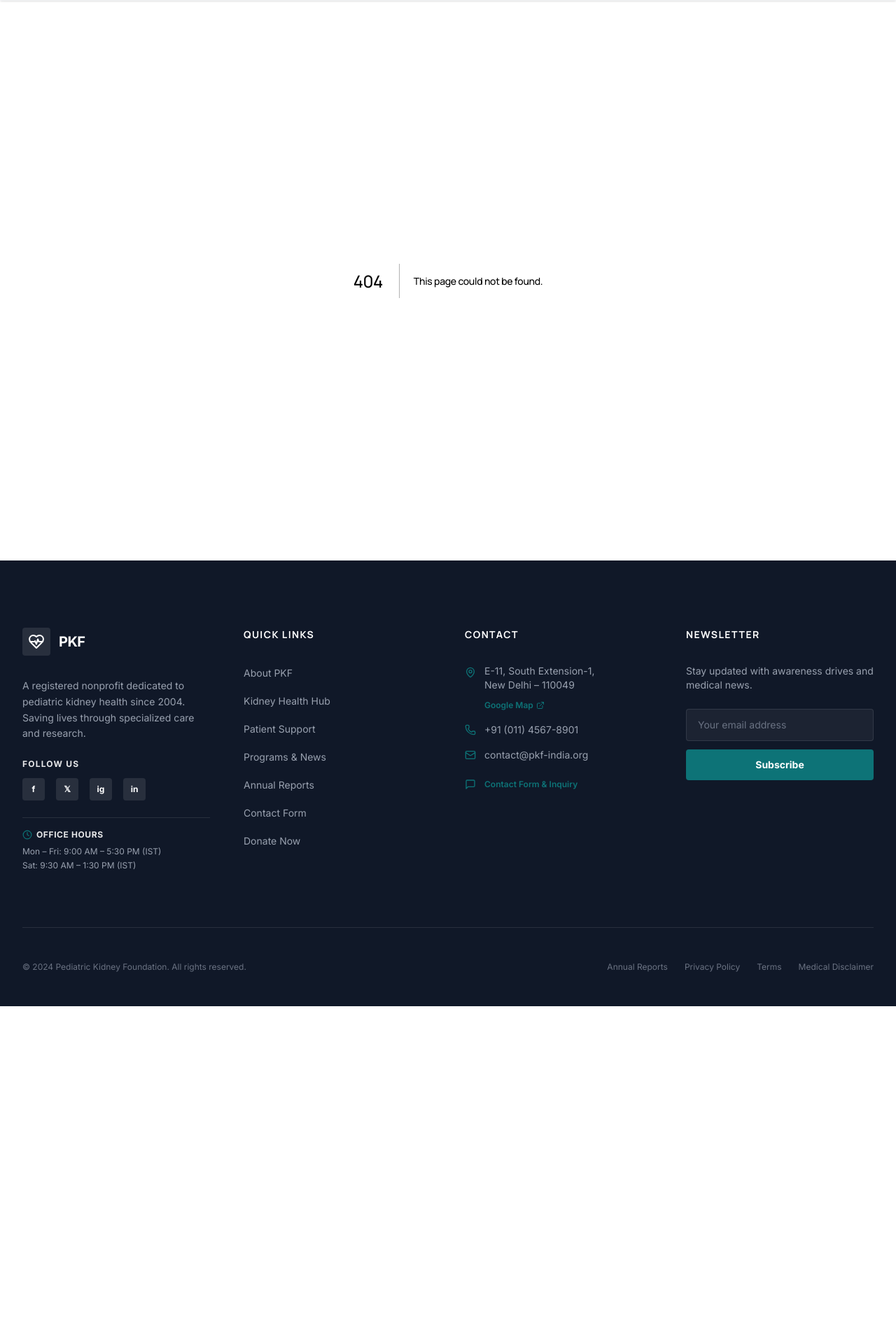
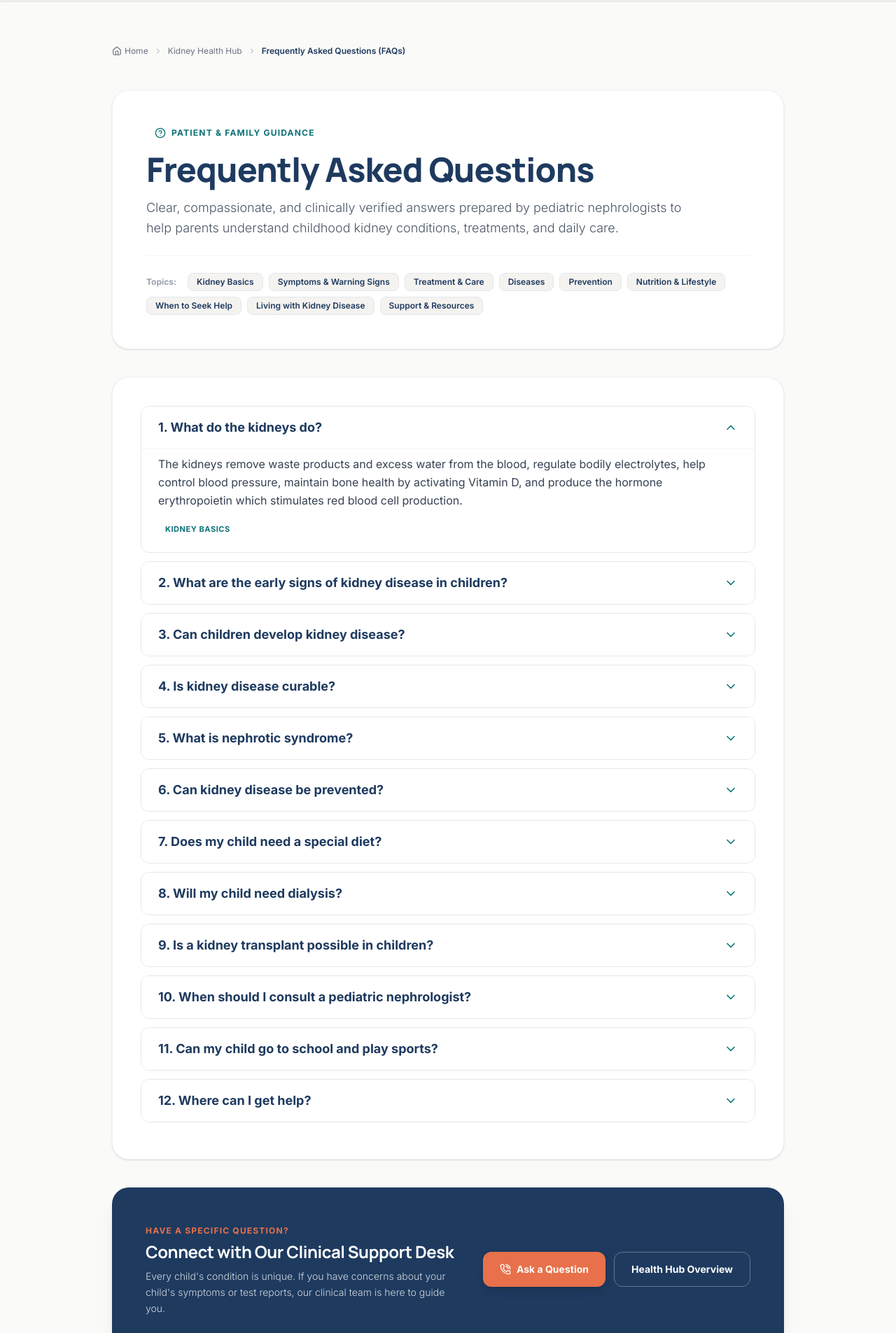
Before and after one commit to ayushkeshri01/PediatricKidneyFoundation, a Next.js app: page /faq in a window 1280 px wide. Before the commit this address had no page. Shown: the part 80-1985 px from the top of the page at 70% size. Before the commit the page ends 1518 px from the top, so only its background shows below. Built offline with nearby package versions, Linux system fonts and the light colour scheme.

Commit message:
feat(faq): create dedicated /faq page and add FAQ navigation to header and footer

```diff
--- /dev/null
+++ b/app/faq/page.tsx
@@ -0,0 +1,106 @@
+import React from 'react';
+import Link from 'next/link';
+import { HelpCircle, PhoneCall, ArrowRight, ShieldCheck, Search } from 'lucide-react';
+import Breadcrumbs from '@/components/shared/Breadcrumbs';
+import Accordion from '@/components/ui/Accordion';
+import { pkfFAQs } from '@/content/faq';
+
+export const metadata = {
+  title: 'Frequently Asked Questions (FAQs) | Pediatric Kidney Foundation',
+  description: 'Find clear, doctor-verified answers to common questions about pediatric kidney health, symptoms, diet, nephrotic syndrome, dialysis, and treatment.'
+};
+
+export default function FAQPage() {
+  const faqItems = pkfFAQs.map((faq) => ({
+    id: faq.id,
+    title: `${faq.id}. ${faq.question}`,
+    content: (
+      <div>
+        <p className="mb-2 text-gray-700 leading-relaxed">{faq.answer}</p>
+        {faq.category && (
+          <span className="inline-block mt-2 text-[11px] font-bold uppercase tracking-wider text-teal bg-teal/10 px-2.5 py-1 rounded-full">
+            {faq.category}
+          </span>
+        )}
+      </div>
+    )
+  }));
+
+  const categories = Array.from(new Set(pkfFAQs.map((f) => f.category)));
+
+  return (
+    <div className="bg-warm-white min-h-screen py-12">
+      <div className="max-w-5xl mx-auto px-4 sm:px-6 lg:px-8">
+        <Breadcrumbs
+          items={[
+            { label: 'Kidney Health Hub', href: '/kidney-health' },
+            { label: 'Frequently Asked Questions (FAQs)' }
+          ]}
+        />
+
+        {/* Hero Header */}
+        <div className="my-8 bg-white p-8 sm:p-12 rounded-3xl border border-gray-100 shadow-sm">
+          <div className="inline-flex items-center gap-2 px-3 py-1 bg-teal/10 rounded-full mb-4">
+            <HelpCircle className="w-4 h-4 text-teal" />
+            <span className="text-xs font-bold uppercase tracking-widest text-teal">
+              Patient &amp; Family Guidance
+            </span>
+          </div>
+          <h1 className="text-3xl sm:text-4xl lg:text-5xl font-extrabold text-navy mb-4">
+            Frequently Asked Questions
+          </h1>
+          <p className="text-gray-600 text-base sm:text-lg font-light leading-relaxed max-w-3xl">
+            Clear, compassionate, and clinically verified answers prepared by pediatric nephrologists to help parents understand childhood kidney conditions, treatments, and daily care.
+          </p>
+
+          {/* Quick Category Badges */}
+          <div className="flex flex-wrap gap-2 mt-6 pt-6 border-t border-gray-100">
+            <span className="text-xs font-bold text-gray-400 self-center mr-2">Topics:</span>
+            {categories.map((cat, idx) => (
+              <span
+                key={idx}
+                className="text-xs font-semibold px-3 py-1 bg-off-white rounded-lg text-navy border border-gray-200"
+              >
+                {cat}
+              </span>
+            ))}
+          </div>
+        </div>
+
+        {/* FAQ Accordion List */}
+        <div className="my-10 bg-white p-6 sm:p-10 rounded-3xl border border-gray-100 shadow-sm">
+          <Accordion items={faqItems} />
+        </div>
+
+        {/* Need More Help Card */}
+        <div className="bg-navy rounded-3xl p-8 sm:p-12 text-white shadow-xl my-10 flex flex-col md:flex-row items-center justify-between gap-8">
+          <div>
+            <span className="text-xs font-bold uppercase tracking-widest text-coral">
+              Have a Specific Question?
+            </span>
+            <h3 className="text-2xl font-bold mt-1 mb-2 text-white">
+              Connect with Our Clinical Support Desk
+            </h3>
+            <p className="text-sm text-white/80 max-w-xl font-light leading-relaxed">
+              Every child&apos;s condition is unique. If you have concerns about your child&apos;s symptoms or test reports, our clinical team is here to guide you.
+            </p>
+          </div>
+          <div className="shrink-0 flex flex-col sm:flex-row gap-3 w-full md:w-auto">
+            <Link
+              href="/contact?inquiry=help"
+              className="bg-coral hover:brightness-110 active:scale-95 text-white font-bold px-6 py-3.5 rounded-xl text-sm transition-all text-center flex items-center justify-center gap-2 shadow-lg"
+            >
+              <PhoneCall className="w-4 h-4" /> Ask a Question
+            </Link>
+            <Link
+              href="/kidney-health"
+              className="border border-white/30 hover:bg-white/10 text-white font-bold px-6 py-3.5 rounded-xl text-sm transition-all text-center"
+            >
+              Health Hub Overview
+            </Link>
+          </div>
+        </div>
+      </div>
+    </div>
+  );
+}
--- a/components/shared/Footer.tsx
+++ b/components/shared/Footer.tsx
@@ -121,6 +121,11 @@ export default function Footer() {
                 </Link>
               </li>
               <li>
+                <Link href="/faq" id="footer-faq-link" className="text-gray-400 hover:text-white transition-colors text-sm link-underline">
+                  Frequently Asked Questions (FAQs)
+                </Link>
+              </li>
+              <li>
                 <Link href="/annual-reports" id="footer-annual-reports-link" className="text-gray-400 hover:text-white transition-colors text-sm link-underline">
                   Annual Reports
                 </Link>
--- a/components/shared/Header.tsx
+++ b/components/shared/Header.tsx
@@ -106,6 +106,12 @@ export default function Header() {
                       className="block px-3 py-2 rounded-lg text-xs font-medium text-gray-700 hover:bg-teal/10 hover:text-teal transition-colors"
                     >
                       Nutrition & Lifestyle Tips
+                    </Link>
+                    <Link
+                      href="/faq"
+                      className="block px-3 py-2 rounded-lg text-xs font-bold text-teal hover:bg-teal/10 transition-colors border-t border-gray-50 mt-1 pt-2"
+                    >
+                      Frequently Asked Questions (FAQs)
                     </Link>
                   </div>
                 )}
@@ -252,6 +258,13 @@ export default function Header() {
                 >
                   Nutrition & Lifestyle
                 </Link>
+                <Link
+                  href="/faq"
+                  onClick={() => setIsMobileMenuOpen(false)}
+                  className="block text-xs font-bold text-teal hover:text-navy py-1"
+                >
+                  Frequently Asked Questions (FAQs)
+                </Link>
               </div>
               <Link
                 href="/support"
```
